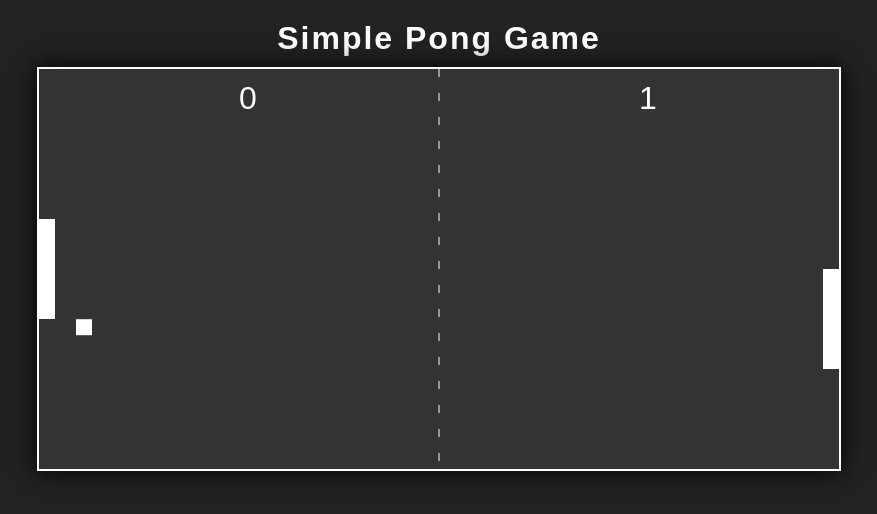
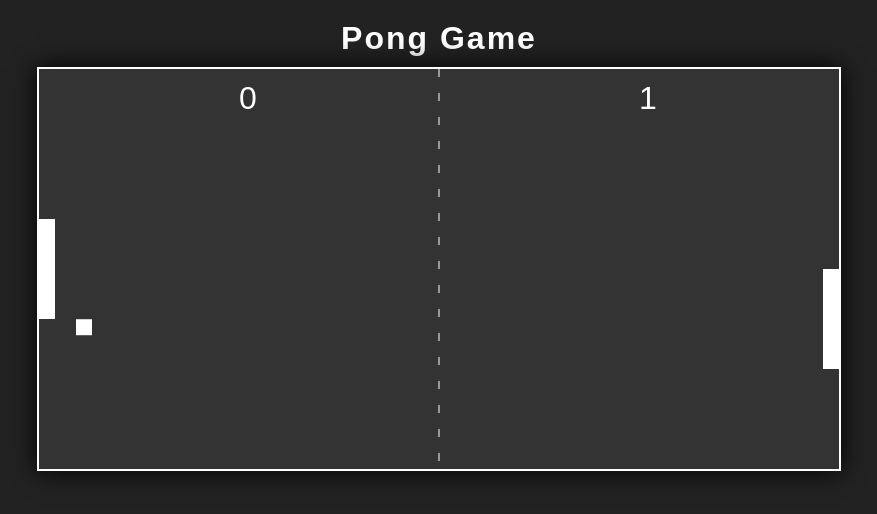
Before and after one commit to dhkiller350/ping-pong, a plain HTML site: page index.html in a window 1280 px wide. Shown: the whole page, without its empty margins (201-1078 px from the left). Drawn offline with Linux system fonts and the light colour scheme.

Commit message:
Update index.html

```diff
--- a/index.html
+++ b/index.html
@@ -6,7 +6,7 @@
     <link rel="stylesheet" href="style.css">
 </head>
 <body>
-    <h1>Simple Pong Game</h1>
+    <h1>Pong Game</h1>
     <canvas id="pong" width="800" height="400"></canvas>
     <script src="game.js"></script>
 </body>
```
